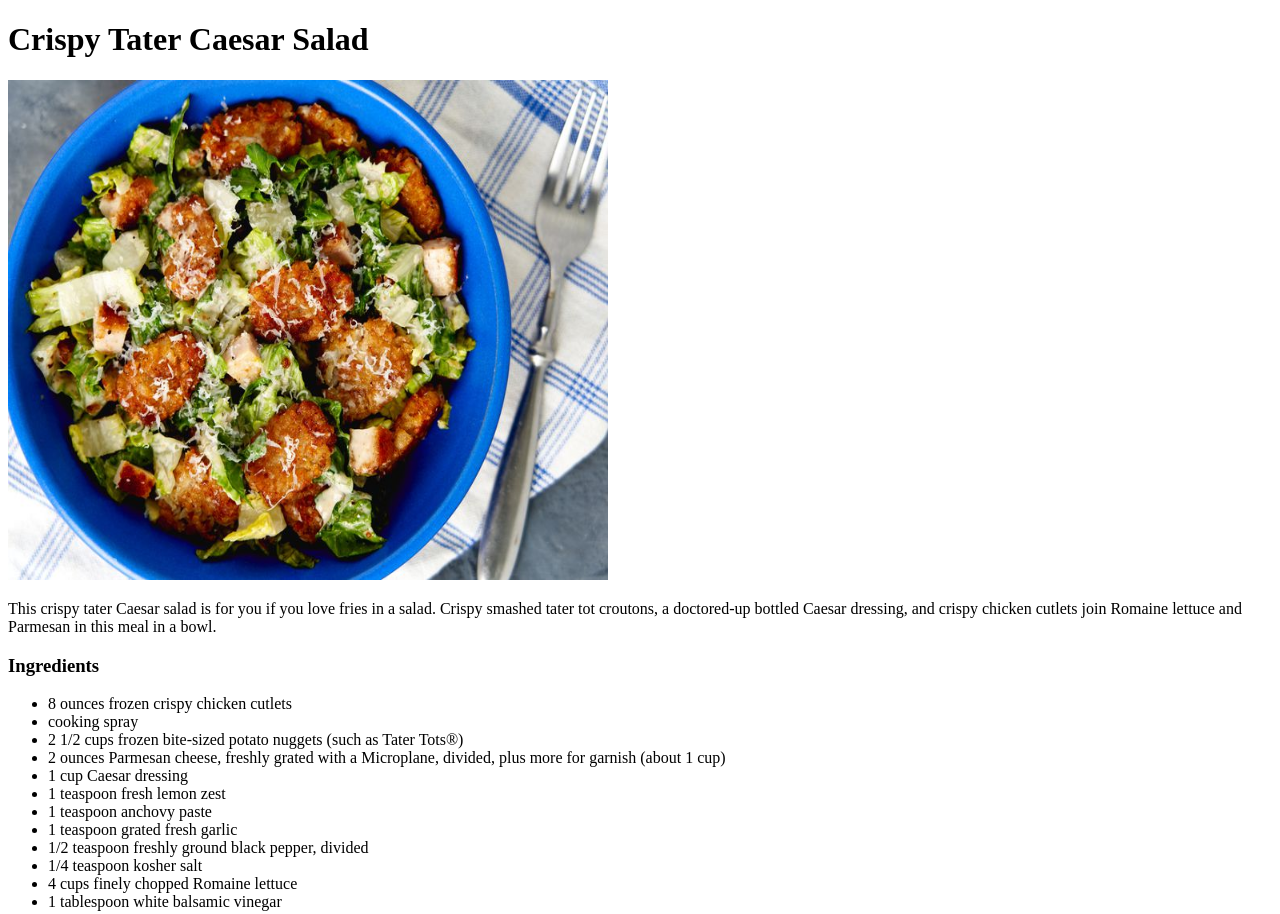
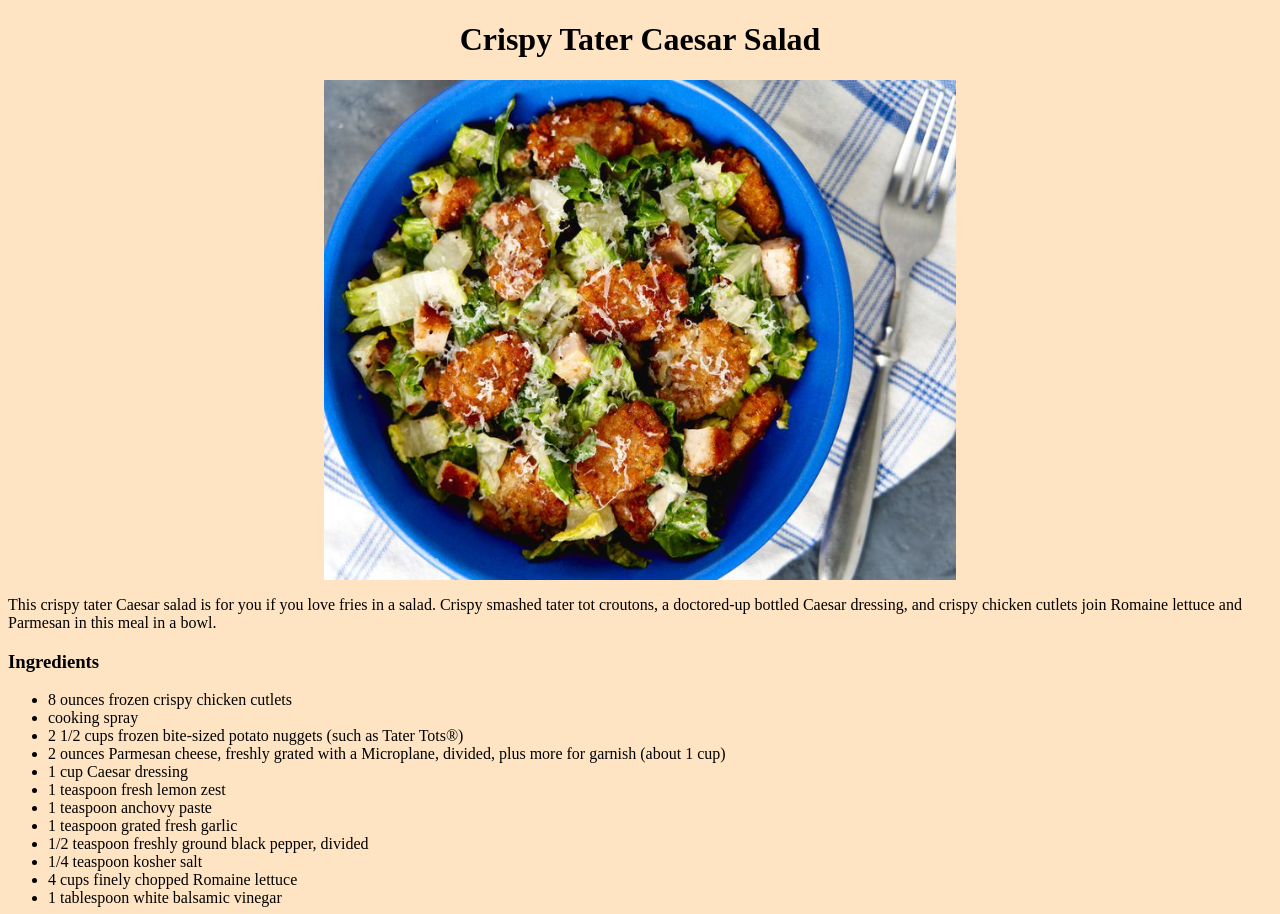
Before and after one commit to petrynka/odin-recipes, a plain HTML site: page recipes/caesar_salad.html in a window 1280 px wide. Shown: the top 914 px of the page. Drawn offline with Linux system fonts and the light colour scheme.

Commit message:
Adding fonts and background color to pages
Adding background color and fonts to all pages also adding 2 additional css files for styling pages

```diff
--- a/recipes/caesar_salad.html
+++ b/recipes/caesar_salad.html
@@ -4,6 +4,7 @@
     <meta charset="UTF-8">
     <meta name="viewport" content="width=device-width, initial-scale=1.0">
     <title>Crispy Tater Caesar Salad</title>
+    <link rel="stylesheet" href="./styles.css">
 </head>
 <body>
     <h1>Crispy Tater Caesar Salad</h1>
--- /dev/null
+++ b/recipes/styles.css
@@ -0,0 +1,15 @@
+body {
+    background-color: bisque;
+    font-family: 'Times New Roman', Times, serif;
+}
+
+h1{
+    text-align: center;
+}
+
+img{
+    display: block;
+    margin-left: auto;
+    margin-right: auto;
+    width: 50%;
+}
--- /dev/null
+++ b/style.css
@@ -0,0 +1,4 @@
+body {
+    background-color: bisque;
+    font-family: 'Times New Roman', Times, serif;
+}
```
Also changed, not shown: index.html (+1 -0 lines), recipes/lasagna.html (+1 -0 lines), recipes/potato_latkes.html (+1 -0 lines), recipes/sandwich.html (+1 -0 lines).
